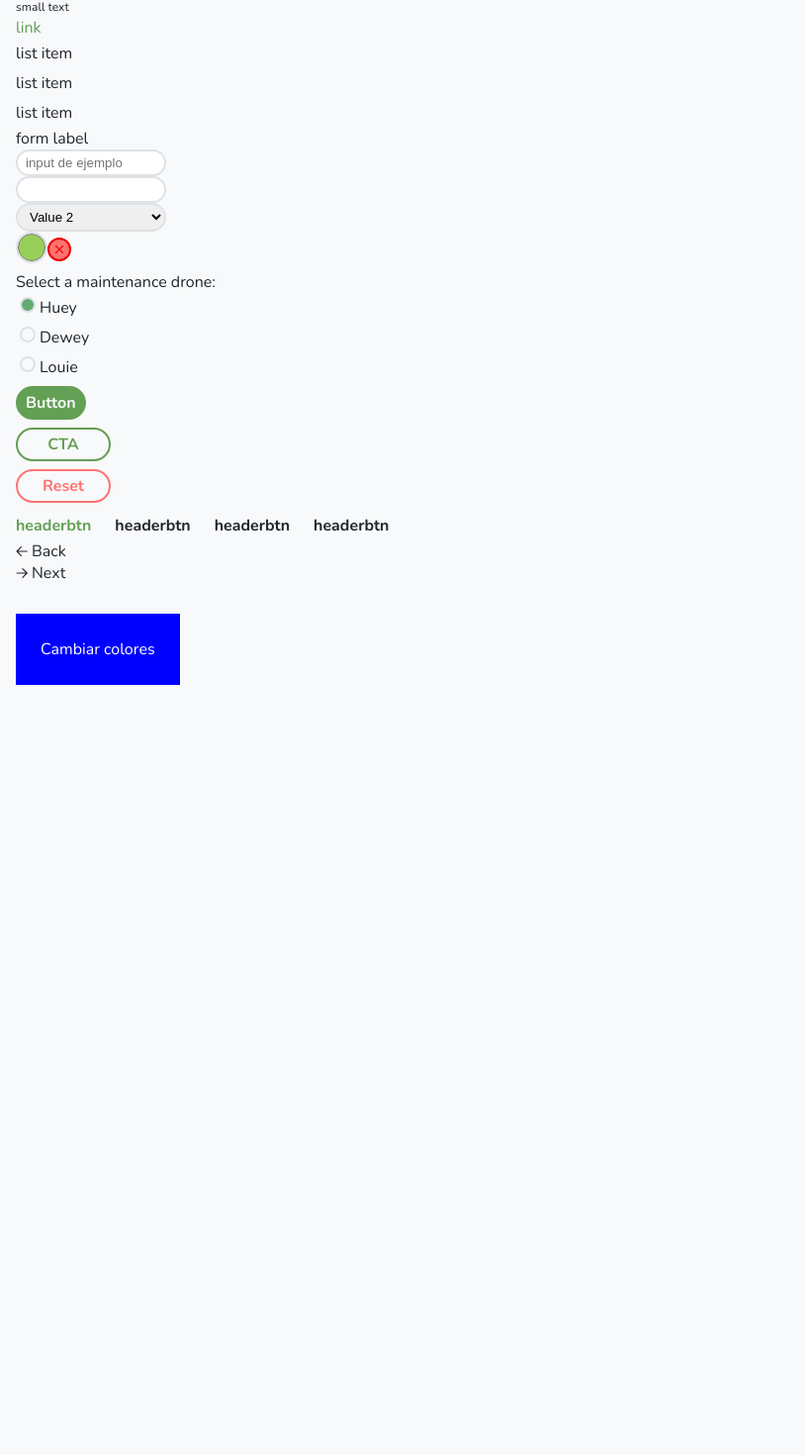
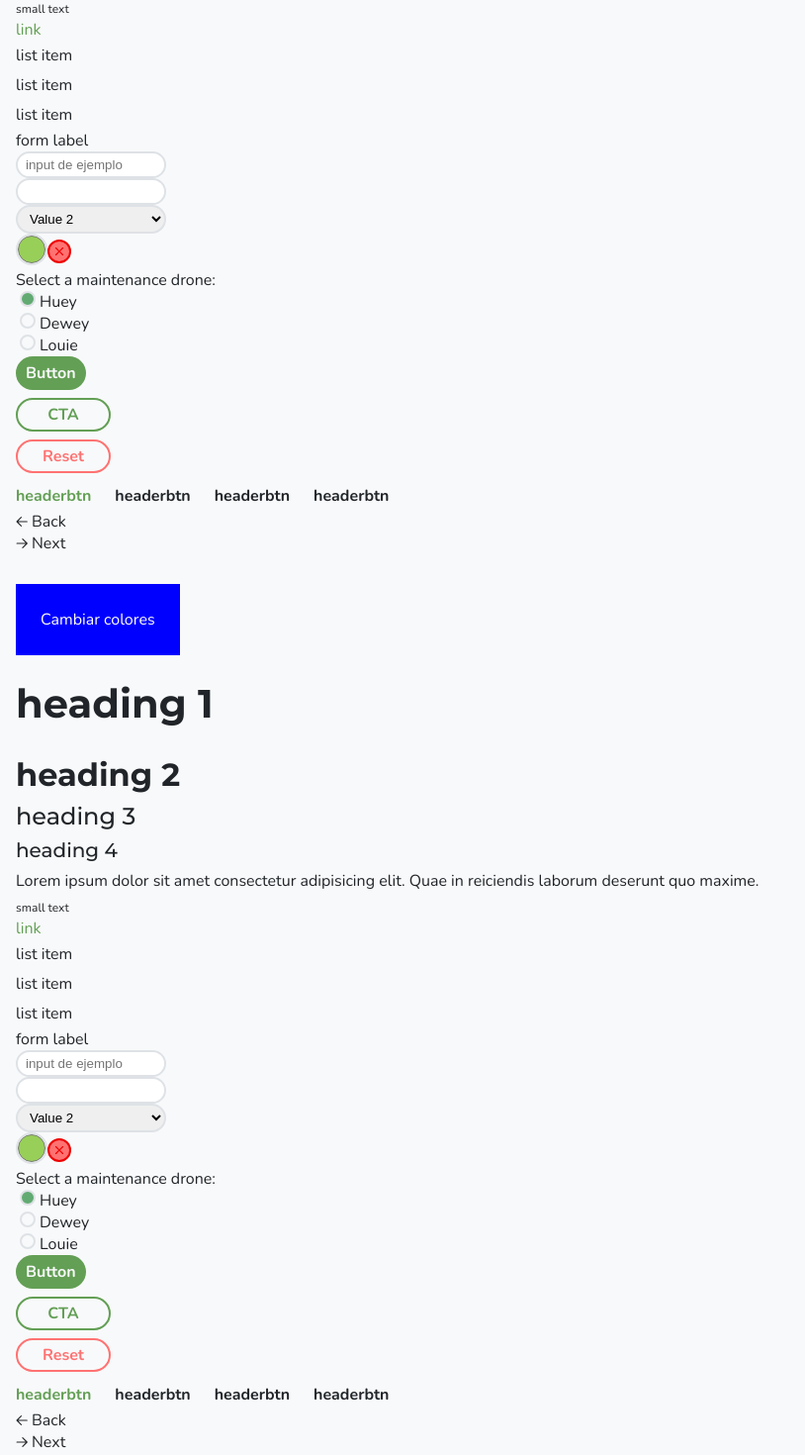
Before and after one commit to devMateos/pistachioCSS, a Vue app: page / in a window 1280 px wide. Shown: the part 334-1804 px from the top of the page at 99% size, without its empty margins (0-814 px from the left). Before the commit the page ends 1030 px from the top, so only its background shows below. Built offline with nearby package versions, Linux system fonts and the light colour scheme.

Commit message:
chore(css): Finishing Splashscreen

```diff
--- a/index.html
+++ b/index.html
@@ -3,9 +3,9 @@
 
 <head>
   <meta charset="UTF-8">
-  <link rel="icon" href="/favicon.ico">
+  <link rel="icon" href="/src/assets/img/isotype-logo-pistachiocss.webp">
   <meta name="viewport" content="width=device-width, initial-scale=1.0">
-  <title>Vite App</title>
+  <title>PistachioCSS - Design System Creator</title>
 </head>
 
 <body>
--- a/src/App.vue
+++ b/src/App.vue
@@ -1,99 +1,24 @@
 <script setup>
-import SplashScreen from './components/SplashScreen.vue';
-import SwitchMode from './components/SwitchMode.vue';
+import SplashScreen from '@/components/SplashScreen.vue';
+import { defineAsyncComponent } from 'vue';
+
+
+const HomeView = defineAsyncComponent(() =>
+  new Promise((resolve) => {
+    setTimeout(() => {
+      resolve(import('./views/HomeView.vue'))
+    }, 2000);
+  })
+)
 </script>
 
 <template>
-  <!-- <SplashScreen /> -->
-  <div>
-    <router-link to="/">Home</router-link><br>
-    <router-link to="/init">Init</router-link>
-  </div>
-  <router-view />
-  <main>
-    <h1>heading 1</h1>
-    <h2>heading 2</h2>
-    <h3>heading 3</h3>
-    <h4>heading 4</h4>
-    <p>Lorem ipsum dolor sit amet consectetur adipisicing elit. Quae in reiciendis laborum deserunt quo maxime.</p>
-    <small>small text</small><br>
-    <a href="www.google.com">link</a>
-    <ul>
-      <li>list item</li>
-      <li>list item</li>
-      <li>list item</li>
-    </ul>
-    <form action="">
-      <label for="form">form label</label><br>
-      <input type="text" name="" id="" placeholder="input de ejemplo" class="form__input-item">
-      <br>
-      <input type="number" name="" id="" class="form__input-item">
-      <br>
-      <select name="select" class="form__input-item">
-        <option value="value1">Value 1</option>
-        <option value="value2" selected>Value 2</option>
-        <option value="value3">Value 3</option>
-      </select>
-      <br>
-      <input type="color" name="" id="" value="#98cf58" class="form__input-color">
-      <input type="checkbox" name="" id="" class="form__input-checkbox">
-      <br>
-      <div>
-        <legend>Select a maintenance drone:</legend>
-
-        <div>
-          <input class="form__input-radio" type="radio" id="huey" name="drone" value="huey" checked />
-          <label for="huey">Huey</label>
-        </div>
-
-        <div>
-          <input class="form__input-radio" type="radio" id="dewey" name="drone" value="dewey" />
-          <label for="dewey">Dewey</label>
-        </div>
-
-        <div>
-          <input class="form__input-radio" type="radio" id="louie" name="drone" value="louie" />
-          <label for="louie">Louie</label>
-        </div>
-      </div>
-
-      <button class="form__button button--primary">Button</button>
-    </form>
-    <a href="" class="button button--secondary">CTA</a>
-    <a href="" class="button button--negative">Reset</a>
-
-    <nav>
-      <ul class="header__nav">
-        <li class="navbar__button navbar__button--active"><a href="">headerbtn</a></li>
-        <li class="navbar__button"><a href="">headerbtn</a></li>
-        <li class="navbar__button"><a href="">headerbtn</a></li>
-        <li class="navbar__button"><a href="">headerbtn</a></li>
-      </ul>
-    </nav>
-
-    <a class="nav-button">
-      <svg class="nav-button__icon" width="12" height="12" viewBox="0 0 11 10" fill="none"
-        xmlns="http://www.w3.org/2000/svg">
-        <path d="M10.3333 5L0.999919 5M0.999919 5L4.99992 1M0.999919 5L4.99992 9" stroke-width="1" stroke-linecap="round"
-          stroke-linejoin="round" />
-      </svg>
-      Back
-    </a>
-    <a class="nav-button">
-      <svg class="nav-button__icon" width="12" height="12" viewBox="0 0 11 10" fill="none"
-        xmlns="http://www.w3.org/2000/svg">
-        <path d="M1 5H10.3333M10.3333 5L6.33333 9M10.3333 5L6.33333 1" stroke-width="1" stroke-linecap="round"
-          stroke-linejoin="round" />
-      </svg>
-      Next
-    </a>
-    <SwitchMode />
-  </main>
+  <Suspense>
+    <template #default>
+      <HomeView />
+    </template>
+    <template #fallback>
+      <SplashScreen />
+    </template>
+  </Suspense>
 </template>
-
-<style scoped>
-.header__nav {
-  display: flex;
-  gap: var(--spacing-L);
-}
-</style>
--- a/src/assets/css/atoms.css
+++ b/src/assets/css/atoms.css
@@ -10,7 +10,7 @@
 }
 
 /* Text */
-div, label, li, p, small {
+label, li, p, small {
   color: var(--color-text);
   font-family: var(--font-body);
   font-size: var(--font-size-S);
@@ -20,7 +20,12 @@
 small {
   font-size: var(--font-size-XS);
 }
-
+div {
+  color: var(--color-text);
+  font-family: var(--font-body);
+  font-size: var(--font-size-S);
+  font-weight: var(--font-weight-regular);
+}
 /* Headings */
 h1, .h1 {
   font-family: var(--font-heading);
--- a/src/components/SplashScreen.vue
+++ b/src/components/SplashScreen.vue
@@ -1,14 +1,15 @@
 <template>
   <div class="splashscreen">
-    <img src="@/assets/img/isotype-logo-pistachiocss.webp" alt="PistachioCSS Isotype">
-    <img src="@/assets/img/text-logo-pistachiocss.webp" alt="PistachioCSS logotype">
-    <h1>PistachioCSS: The best way to create your design system for CSS</h1>
+    <img src="@/assets/img/isotype-logo-pistachiocss.webp" alt="PistachioCSS Isotype" class="splashscreen__isotype">
+    <img src="@/assets/img/text-logo-pistachiocss.webp" alt="PistachioCSS logotype" class="splashscreen__logotype">
+    <h1>Create your design system for CSS</h1>
   </div>
 </template>
 
 <style scoped>
 .splashscreen {
   align-items: center;
+  background-color: var(--color-light);
   display: flex;
   flex-direction: column;
   height: 100vh;
@@ -17,7 +18,11 @@
   width: 100vw;
 }
 
-img {
+.splashscreen__isotype {
+  width: clamp(80px, 48%, 240px);
+}
+
+.splashscreen__logotype {
   width: clamp(100px, 60%, 300px);
 }
 </style>
--- a/src/views/HomeView.vue
+++ b/src/views/HomeView.vue
@@ -1,7 +1,97 @@
 <script setup>
-
+import SwitchMode from '@/components/SwitchMode.vue';
 </script>
 
 <template>
-  <div>Home</div>
+  <div>
+    <router-link to="/">Home</router-link><br>
+    <router-link to="/init">Init</router-link>
+  </div>
+  <router-view />
+  <main>
+    <h1>heading 1</h1>
+    <h2>heading 2</h2>
+    <h3>heading 3</h3>
+    <h4>heading 4</h4>
+    <p>Lorem ipsum dolor sit amet consectetur adipisicing elit. Quae in reiciendis laborum deserunt quo maxime.</p>
+    <small>small text</small><br>
+    <a href="www.google.com">link</a>
+    <ul>
+      <li>list item</li>
+      <li>list item</li>
+      <li>list item</li>
+    </ul>
+    <form action="">
+      <label for="form">form label</label><br>
+      <input type="text" name="" id="" placeholder="input de ejemplo" class="form__input-item">
+      <br>
+      <input type="number" name="" id="" class="form__input-item">
+      <br>
+      <select name="select" class="form__input-item">
+        <option value="value1">Value 1</option>
+        <option value="value2" selected>Value 2</option>
+        <option value="value3">Value 3</option>
+      </select>
+      <br>
+      <input type="color" name="" id="" value="#98cf58" class="form__input-color">
+      <input type="checkbox" name="" id="" class="form__input-checkbox">
+      <br>
+      <div>
+        <legend>Select a maintenance drone:</legend>
+
+        <div>
+          <input class="form__input-radio" type="radio" id="huey" name="drone" value="huey" checked />
+          <label for="huey">Huey</label>
+        </div>
+
+        <div>
+          <input class="form__input-radio" type="radio" id="dewey" name="drone" value="dewey" />
+          <label for="dewey">Dewey</label>
+        </div>
+
+        <div>
+          <input class="form__input-radio" type="radio" id="louie" name="drone" value="louie" />
+          <label for="louie">Louie</label>
+        </div>
+      </div>
+
+      <button class="form__button button--primary">Button</button>
+    </form>
+    <a href="" class="button button--secondary">CTA</a>
+    <a href="" class="button button--negative">Reset</a>
+
+    <nav>
+      <ul class="header__nav">
+        <li class="navbar__button navbar__button--active"><a href="">headerbtn</a></li>
+        <li class="navbar__button"><a href="">headerbtn</a></li>
+        <li class="navbar__button"><a href="">headerbtn</a></li>
+        <li class="navbar__button"><a href="">headerbtn</a></li>
+      </ul>
+    </nav>
+
+    <a class="nav-button">
+      <svg class="nav-button__icon" width="12" height="12" viewBox="0 0 11 10" fill="none"
+        xmlns="http://www.w3.org/2000/svg">
+        <path d="M10.3333 5L0.999919 5M0.999919 5L4.99992 1M0.999919 5L4.99992 9" stroke-width="1" stroke-linecap="round"
+          stroke-linejoin="round" />
+      </svg>
+      Back
+    </a>
+    <a class="nav-button">
+      <svg class="nav-button__icon" width="12" height="12" viewBox="0 0 11 10" fill="none"
+        xmlns="http://www.w3.org/2000/svg">
+        <path d="M1 5H10.3333M10.3333 5L6.33333 9M10.3333 5L6.33333 1" stroke-width="1" stroke-linecap="round"
+          stroke-linejoin="round" />
+      </svg>
+      Next
+    </a>
+    <SwitchMode />
+  </main>
 </template>
+
+<style scoped>
+.header__nav {
+  display: flex;
+  gap: var(--spacing-L);
+}
+</style>
```
Also changed, not shown: 1 other file (tests, documents, lock files or other folders).
